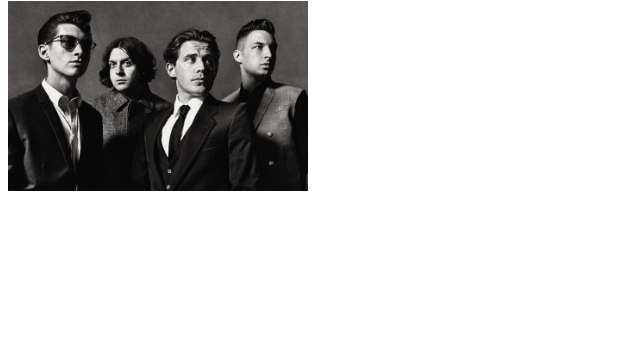
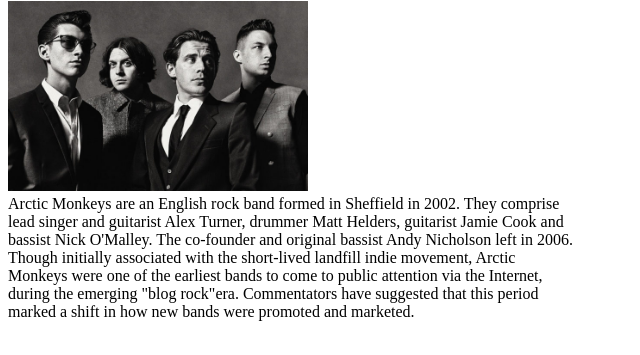
Before and after one commit to cout-BOOLISPRIME/Lithium-1Q-Lab-1-Villasfer, a plain HTML site: page artist.html in a window 1280 px wide. Shown: the part 79-434 px from the top of the page, without its empty margins (0-640 px from the left). Drawn offline with Linux system fonts and the light colour scheme.

Commit message:
artist.html

```diff
--- a/artist.html
+++ b/artist.html
@@ -13,5 +13,13 @@
              height="auto"
              alt="Picture of the arctic monkeys band"
              title="group photo of arctic monkeys">
+        <div>Arctic Monkeys are an English rock band formed in Sheffield in 2002. They comprise</div>
+        <div>lead singer and guitarist Alex Turner, drummer Matt Helders, guitarist Jamie Cook and </div>
+        <div>bassist Nick O'Malley. The co-founder and original bassist Andy Nicholson left in 2006.</div>
+        <div>Though initially associated with the short-lived landfill indie movement, Arctic</div>
+        <div>Monkeys were one of the earliest bands to come to public attention via the Internet, </div>
+        <div>during the emerging "blog rock"era. Commentators have suggested that this period</div>
+        <div>marked a shift in how new bands were promoted and marketed.</div>
     </body>
+
 </html>
```
